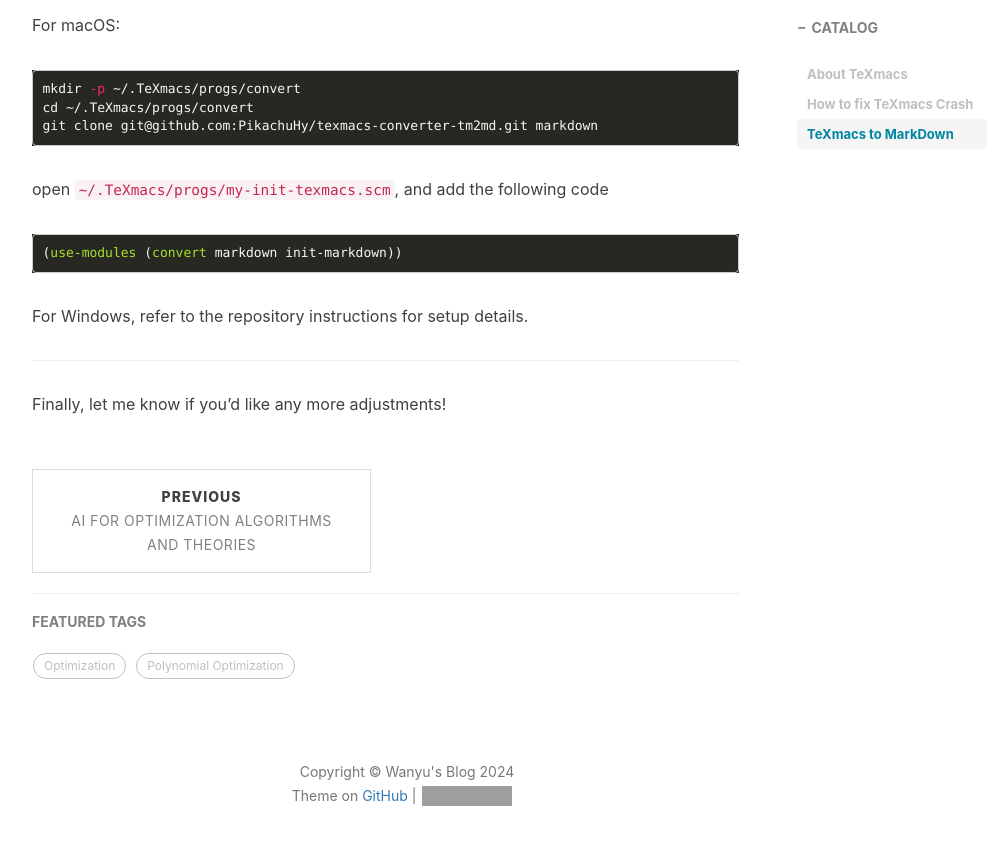
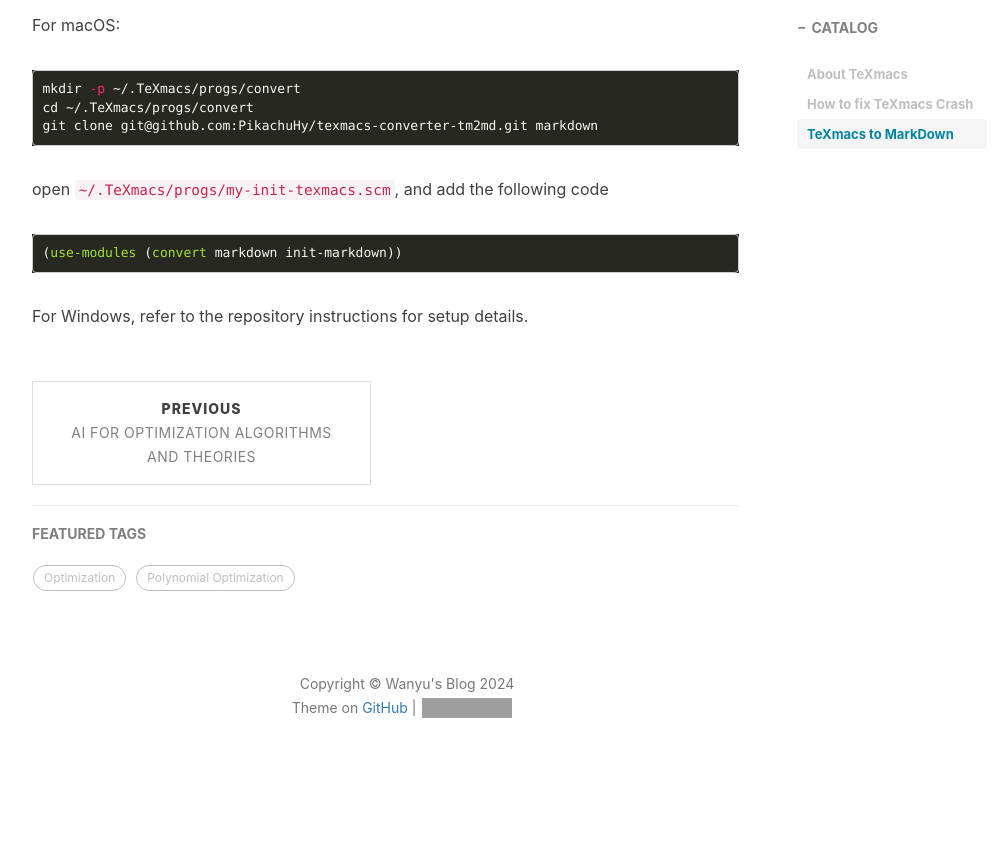
Before and after one commit to zwyhahaha/zwyhahaha.github.io, a Jekyll site: the page built from _posts/2024-11-06-TeXmacs-Tips.md, in a window 1280 px wide and 900 px high, scrolled down 1618 px. Shown: the top 845 px of the window, without its empty margins (233-1237 px from the left). Built offline with Jekyll 4.4.1, drawn with Linux system fonts in a browser that asks for light colours; nearby versions of some CDN libraries; comment, search, counter and statistics services are not loaded; after the commit the page ends 2430 px from its top, so only the background shows below that; grey boxes are pictures that could not be loaded.

Commit message:
1106-post-bg

````diff
--- a/_posts/2024-11-06-TeXmacs-Tips.md
+++ b/_posts/2024-11-06-TeXmacs-Tips.md
@@ -58,7 +58,3 @@ open `~/.TeXmacs/progs/my-init-texmacs.scm`, and add the following code
 ```
 
 For Windows, refer to the repository instructions for setup details.
-
-------
-
-Finally, let me know if you’d like any more adjustments!
````
